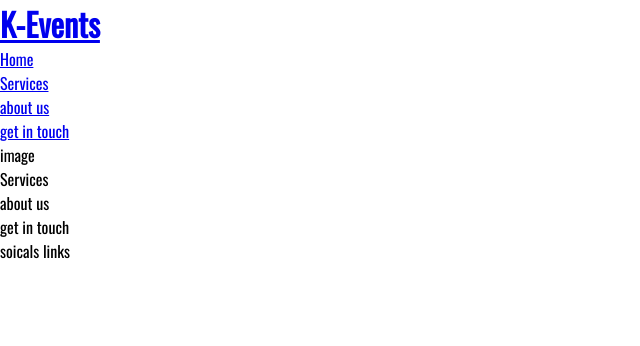
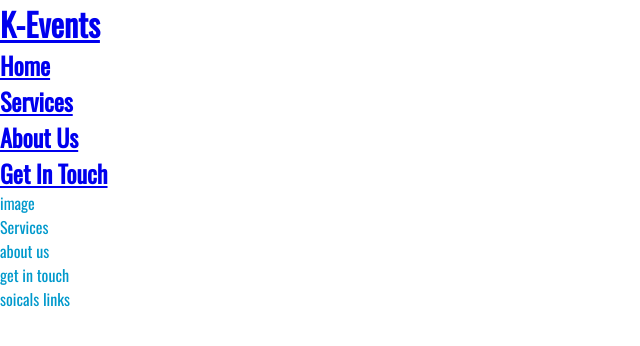
Before and after one commit to johnb06/k-events, a plain HTML site: page index.html in a window 1280 px wide. Shown: the whole page, without its empty margins (0-640 px from the left). Drawn offline with nearby package versions, Linux system fonts and the light colour scheme.

Commit message:
Add heading elements and styles

```diff
--- a/assets/css/style.css
+++ b/assets/css/style.css
@@ -9,4 +9,13 @@
 body {
     font-family: Oswald, sans-serif;
     font-weight: 400;
+    color: #0099cc;
 }
+
+/* headings and logo */
+
+h1 h2 {
+    font-family: Raleway, sans-serif;
+    font-weight: 300;
+    color: #0099cc;
+}
--- a/index.html
+++ b/index.html
@@ -20,16 +20,24 @@
         <nav>
             <ul>
                 <li>
-                    <a href="index.html">Home</a>
+                    <a href="index.html">
+                        <h2>Home</h2>
+                    </a>
                 </li>
                 <li>
-                    <a href="#">Services</a>
+                    <a href="#">
+                        <h2>Services</h2>
+                    </a>
                 </li>
                 <li>
-                    <a href="#">about us</a>
+                    <a href="#">
+                        <h2>About Us</h2>
+                    </a>
                 </li>
                 <li>
-                    <a href="#">get in touch</a>
+                    <a href="#">
+                        <h2>Get In Touch</h2>
+                    </a>
                 </li>
             </ul>
         </nav>
```
